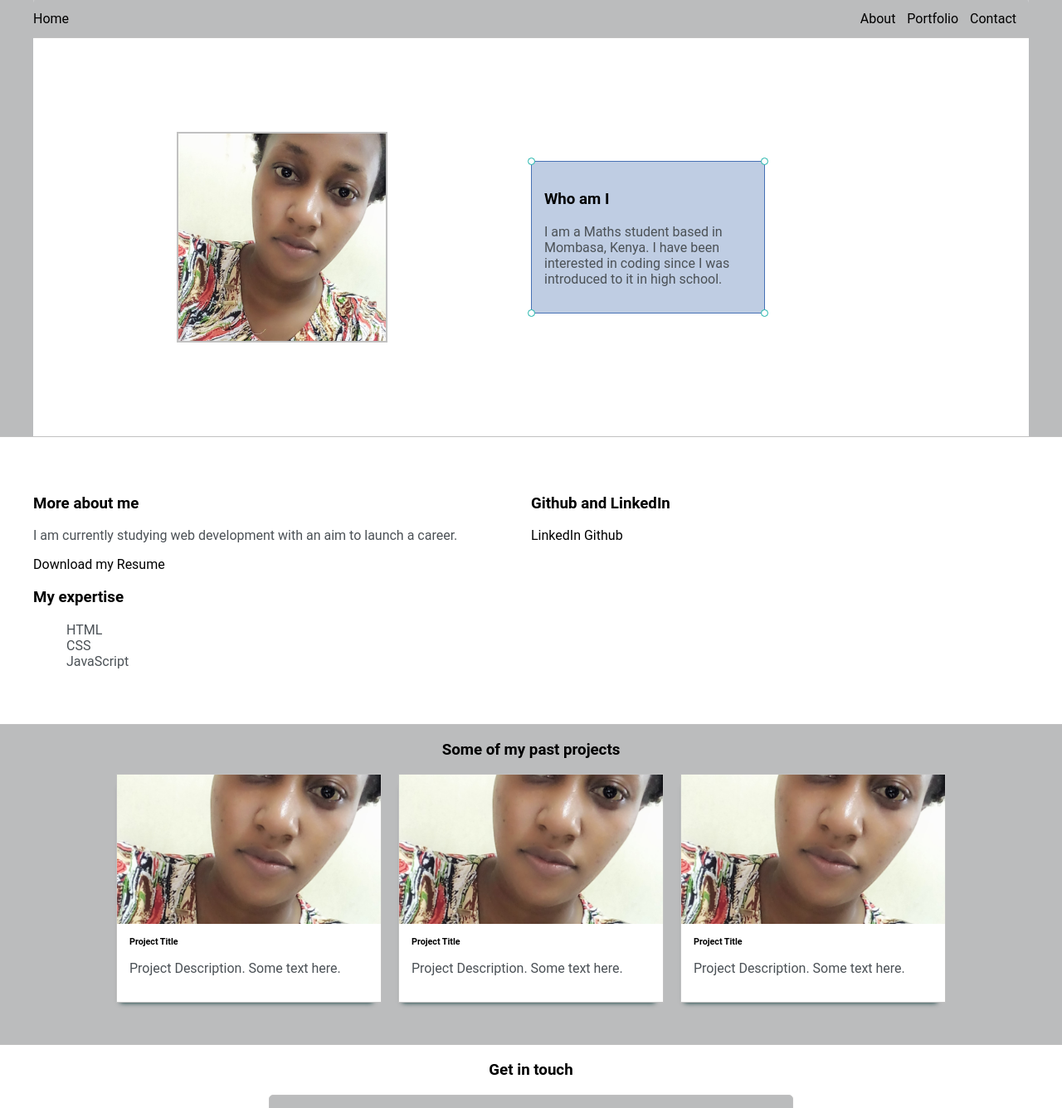
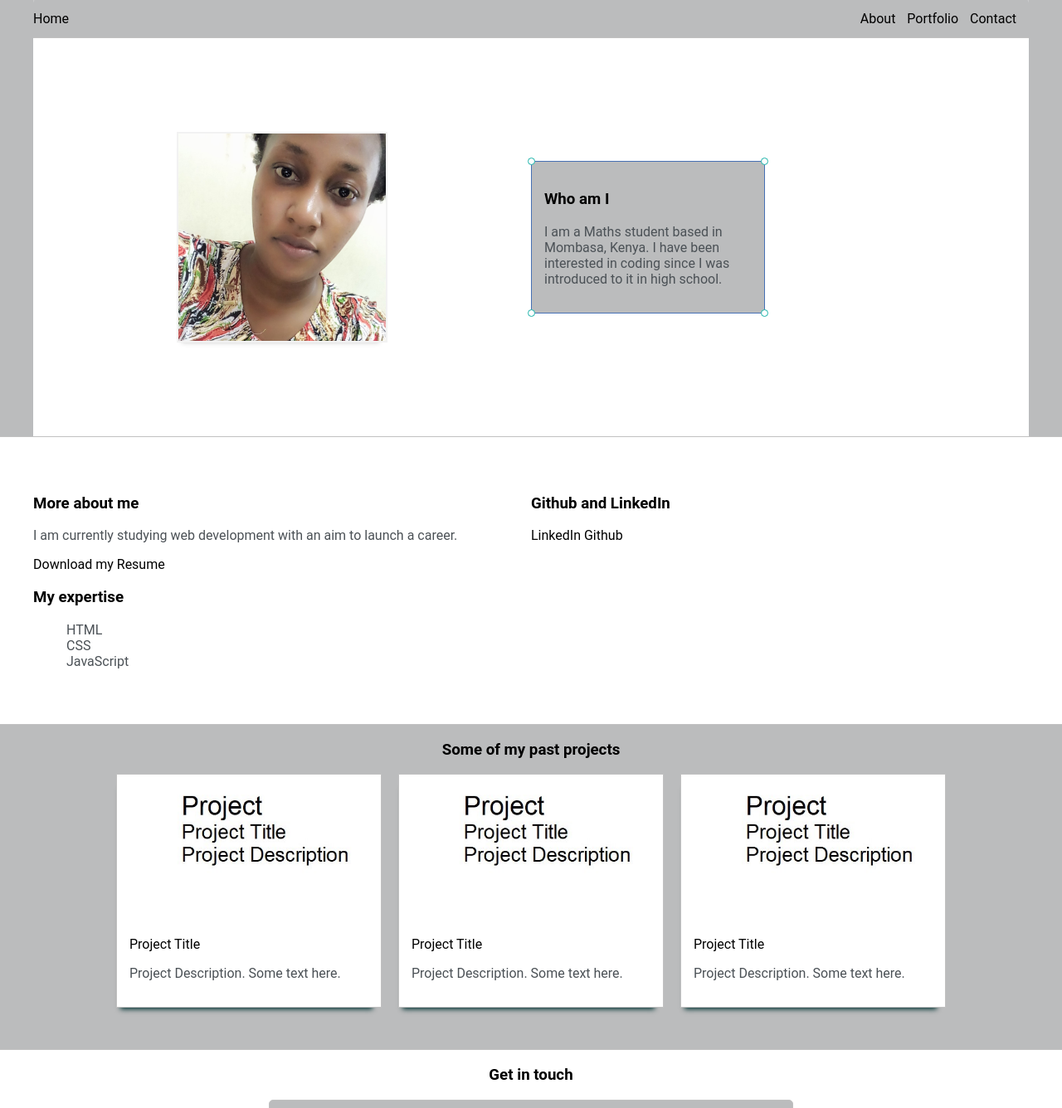
Before and after one commit to NjokiGithukuE/NjokiGithukuE.github.io, a plain HTML site: page index.html in a window 1280 px wide. Shown: the part 164-1500 px from the top of the page at 83% size. Drawn offline with Linux system fonts and the light colour scheme.

Commit message:
portfolio added

```diff
--- a/index.html
+++ b/index.html
@@ -77,23 +77,23 @@
                 <div id="portfolio-wrapper" class="portfolio-wrapper">
 
                         <div class="project">
-                            <img class="thumbnail" width="200px" height="200px" src="profile-pic.jpg" alt="project-1">
+                            <img class="thumbnail" width="200px" height="200px" src="project.jpg" alt="project-1">
                             <div class="project-preview">
-                                <h6 class="project-title">Project Title</h6>
+                                <p class="project-title"><a href="#">Project Title</a></p>
                                 <p class="project-description">Project Description. Some text here.</p>
                             </div>
                         </div>
                         <div class="project">
-                            <img class="thumbnail" width="200px" height="200px" src="profile-pic.jpg" alt="project-1">
+                            <img class="thumbnail" width="200px" height="200px" src="project.jpg" alt="project-1">
                             <div class="project-preview">
-                                <h6 class="project-title">Project Title</h6>
+                                <p class="project-title"><a href="#">Project Title</a></p>
                                 <p class="project-description">Project Description. Some text here.</p>
                             </div>
                         </div>
                         <div class="project">
-                            <img class="thumbnail" width="200px" height="200px" src="profile-pic.jpg" alt="project-1">
+                            <img class="thumbnail" width="200px" height="200px" src="project.jpg" alt="project-1">
                             <div class="project-preview">
-                                <h6 class="project-title">Project Title</h6>
+                                <p class="project-title"><a href="#">Project Title</a></p>
                                 <p class="project-description">Project Description. Some text here.</p>
                             </div>
                         </div>
--- a/style.css
+++ b/style.css
@@ -109,9 +109,12 @@ ul{
     height: 250px;
     width: 250px;
     object-fit: cover;
-    border: 2px solid var(--borderColor);
+    border: 2px solid #f2f2f2;
     display: block;
     margin: 0 auto;
+    -webkit-box-shadow: -2px 8px 6px -8px #cccccc;
+    -moz-box-shadow: -2px 8px 6px -8px #cccccc;
+    box-shadow: -2px 8px 6px -8px #cccccc;
 }
 .right-column{
     grid-area: right-column;
@@ -124,7 +127,7 @@ ul{
 #preview{
     width: 250px;
     border: 1.5px solid #4771b5;
-    background-color: #bfcde3;
+    background-color: var(--mainColor);
     padding: 15px;
     position: relative;
 }
@@ -173,9 +176,9 @@ ul{
 
 .project{
     border: 1px solid var(--borderColor);
-    -webkit-box-shadow: -3px 8px 6px -8px rgba(0,51,51,1);
-    -moz-box-shadow: -3px 8px 6px -8px rgba(0,51,51,1);
-    box-shadow: -3px 8px 6px -8px rgba(0,51,51,1);
+    -webkit-box-shadow: -3px 10px 6px -8px rgba(0,51,51,1);
+    -moz-box-shadow: -3px 10px 6px -8px rgba(0,51,51,1);
+    box-shadow: -3px 10px 6px -8px rgba(0,51,51,1);
 }
 
 .thumbnail{
```
Also changed, not shown: project.jpg (added).
